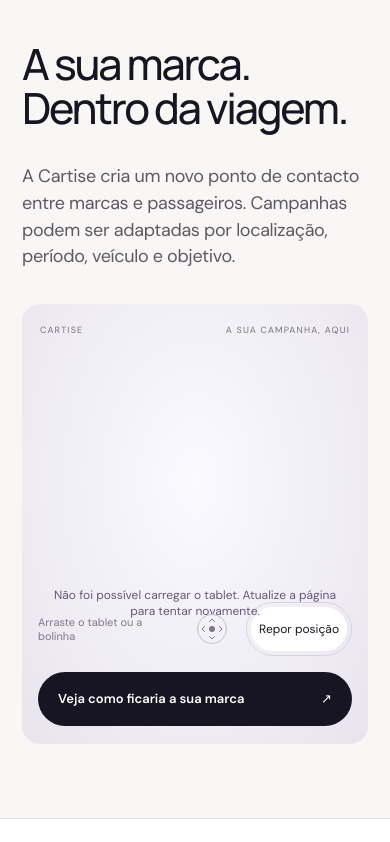
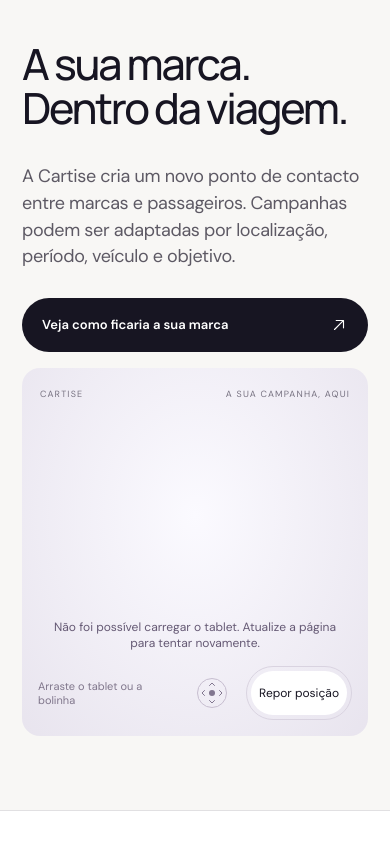
Before and after one commit to tomoconstrutor/cartise, a React (Vite) app: page / in a window 390 px wide. Shown: the part 3764-4606 px from the top of the page. Built offline with nearby package versions, Linux system fonts and the light colour scheme; no server answers.

Commit message:
Move tablet demo CTA below brand description

```diff
--- a/src/App.jsx
+++ b/src/App.jsx
@@ -251,7 +251,7 @@
         </section>
 
         <section className="brands section" id="brands">
-          <div className="brands-copy"><div className="section-label"><span>04</span><p>{copy.brandsKicker}</p></div><h2>{copy.brandsTitle}</h2><p className="large-copy">{copy.brandsBody}</p></div>
+          <div className="brands-copy"><div className="section-label"><span>04</span><p>{copy.brandsKicker}</p></div><h2>{copy.brandsTitle}</h2><p className="large-copy">{copy.brandsBody}</p><a className="brands-demo-link" href="/tablet">{lang === "en" ? "See how your brand would look" : "Veja como ficaria a sua marca"}<ArrowUpRight size={18} aria-hidden="true" /></a></div>
           <Suspense fallback={<div className="brand-range" aria-busy="true">CARTISE</div>}><TabletShowcase lang={lang} /></Suspense>
         </section>
 
--- a/src/TabletViewer.jsx
+++ b/src/TabletViewer.jsx
@@ -243,7 +243,6 @@
     <div className="tablet-stage-footer"><span>{en ? 'Drag the tablet or the ball' : 'Arraste o tablet ou a bolinha'}</span><div className="tablet-control-group"><RotationPad controlsRef={controlsRef} lang={lang} /><div className="tablet-views">
       <button onClick={() => setResetPosition((value) => value + 1)}>{en ? 'Reset position' : 'Repor posição'}</button>
     </div></div></div>
-    <a className="tablet-home-link" href="/tablet">{en ? 'See how your brand would look' : 'Veja como ficaria a sua marca'} <span aria-hidden="true">↗</span></a>
   </div>;
 }
 
--- a/src/styles.css
+++ b/src/styles.css
@@ -209,3 +209,9 @@
   html { scroll-behavior: auto; }
   *, *::before, *::after { animation-duration: .01ms !important; animation-iteration-count: 1 !important; transition-duration: .01ms !important; }
 }
+
+.brands-demo-link { display:flex; justify-content:space-between; align-items:center; gap:16px; width:100%; max-width:560px; margin-top:28px; padding:18px 22px; border-radius:999px; background:var(--ink); color:#fff; font-size:15px; font-weight:600; text-decoration:none; transition:background .2s; }
+.brands-demo-link:hover { background:#443857; }
+.brands-demo-link:focus-visible { outline:2px solid var(--violet); outline-offset:4px; }
+.brands-demo-link svg { flex-shrink:0; }
+@media(max-width:600px) { .brands-demo-link { min-height:54px; padding:16px 20px; font-size:13px; } }
--- a/src/tablet.css
+++ b/src/tablet.css
@@ -34,9 +34,7 @@
 .tablet-home { align-self:center; }
 .tablet-home .tablet-canvas { height:auto; aspect-ratio:1.4; }
 .brands:has(.tablet-home) { grid-template-columns:minmax(0,.8fr) minmax(0,1.25fr); gap:4vw; }
-.tablet-home .tablet-status { bottom:125px; }
-.tablet-home-link { display:flex; justify-content:space-between; align-items:center; gap:16px; margin:0 25px 24px; padding:18px 22px; border-radius:999px; background:var(--ink); font-size:15px; font-weight:600; color:#fff; text-decoration:none; transition:background .2s; }
-.tablet-home-link:hover { background:#443857; }
+.tablet-home .tablet-status { bottom:85px; }
 .tablet-home button:focus-visible,.tablet-home a:focus-visible { outline:2px solid #6f65d9; outline-offset:3px; }
 @media(max-width:800px) { .tablet-header {height:75px;} .tablet-header > span {display:none;} .tablet-layout {grid-template-columns:1fr; gap:30px; padding:38px 0;} .tablet-copy h1 {font-size:48px;} .tablet-copy > p:not(.eyebrow) {max-width:100%;} .tablet-canvas {height:360px;} .tablet-bottom {line-height:1.7;} }
 @media(max-width:420px) { .tablet-copy h1 {font-size:40px;} .tablet-canvas {height:290px;} .tablet-stage-footer {padding:0 13px 20px;} .tablet-views button {padding:8px;} .tablet-stage-label {padding:20px 18px 0;} }
@@ -49,7 +47,6 @@
   .tablet-canvas,.tablet-home .tablet-canvas { height:auto; aspect-ratio:1.3; max-height:none; }
   .tablet-stage-footer { gap:8px; padding:0 16px 16px; }
   .tablet-stage-footer > span { font-size:11px; flex:1; min-width:110px; }
-  .tablet-home-link { margin:0 16px 18px; min-height:54px; padding:16px 20px; gap:12px; font-size:13px; }
   .tablet-bottom { flex-direction:column; gap:8px; }
   .tablet-file { flex-wrap:wrap; gap:4px 12px; }
   .tablet-file button,.tablet-play { min-height:44px; }
```
Also changed, not shown: 1 other file (tests, documents, lock files or other folders).
